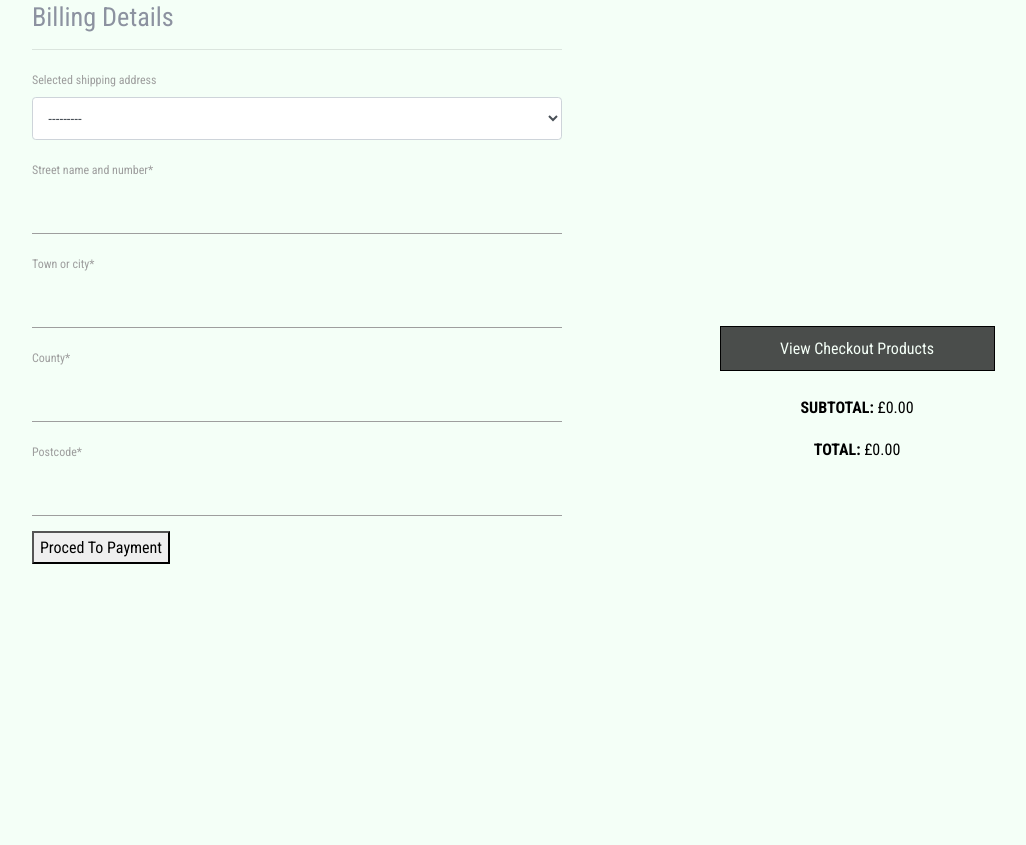
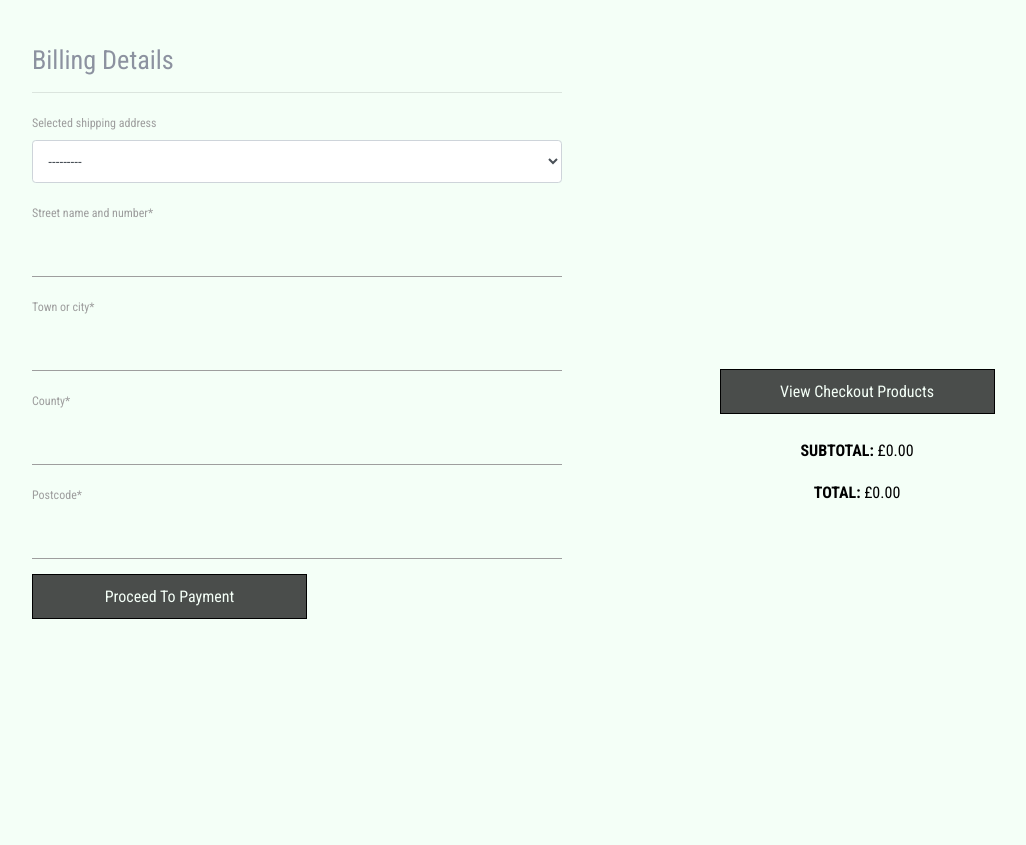
Before and after one commit to DelroyBrown28/VinylProject, a Django app: page /cart/checkout/ in a window 1280 px wide. Shown: the part 64-909 px from the top of the page, without its empty margins (63-1089 px from the left). Before the commit the page ends 866 px from the top, so only its background shows below. Run offline with Django 3.2, Linux system fonts and the light colour scheme; the visitor is signed in with stand-in values (Sample User, id 1); data comes from the database, SQL or seed files in the repository; data that the repository does not hold is empty; some libraries are stand-ins or nearby versions.

Commit message:
updated styles

```diff
--- a/cart/models.py
+++ b/cart/models.py
@@ -10,6 +10,7 @@ User = get_user_model()
 
 class Category(models.Model):
     name = models.CharField(max_length=100)
+
 
     class Meta:
         verbose_name_plural = "Categories"
--- a/static/css/style.css
+++ b/static/css/style.css
@@ -870,6 +871,26 @@ a:hover {
   color: #000;
 }
 
+.payment-btn {
+  background-color: #4A4D4B;
+  color: #F4FFF7;
+  box-shadow: none;
+  border-radius: 0px !important;
+  min-width: 275px !important;
+  height: 45px;
+  transition: 0.3s;
+  border: 1px solid #000;
+  display: flex;
+  align-items: center;
+  justify-content: center;
+  cursor: pointer;
+}
+
+.payment-btn:active {
+  background-color: #4A4D4B;
+  border-radius: 0px;
+  opacity: 0.7;
+}
 
 /*
   ============
--- a/templates/cart/checkout.html
+++ b/templates/cart/checkout.html
@@ -37,7 +37,7 @@
 
 {% else %}
 
-<form method="POST">
+<form method="POST" class="mt-5">
     {% csrf_token %}
     <div class="col-md-12 p-0 address-form-wrap ">
         <div class="col-md-6 ">
@@ -46,7 +46,7 @@
             <div>
                 {{ form|crispy }}
             </div>
-            <button class="payment-btn">Proced To Payment</button>
+            <button class="payment-btn">Proceed To Payment</button>
         </div>
 
         <div class="col-md-6 p-0 paying-side-wrap">
--- a/templates/cart/product_list.html
+++ b/templates/cart/product_list.html
@@ -9,8 +9,10 @@
         <ul class="categories-list flexed">
             <h3 class="genres-title m-0 flexed">Genres ⟶</h3>
             {% for category in categories  %}
-            <li class="category-list-item">
+            <li class="category-list-item flexed">
                 <a href="?category={{ category.name }}" class="d-flex">
+
+
                     <span>{{ category.name }}</span>
                 </a>
             </li>
```
Also changed, not shown: other parts of static/css/style.css (+14 -13 lines), templates/index.html (+9 -5 lines), cart/migrations/0004_category_icon.py (added), media/product_images/jazz_icon.png (added), static/images/jazz_icon.png (added).
